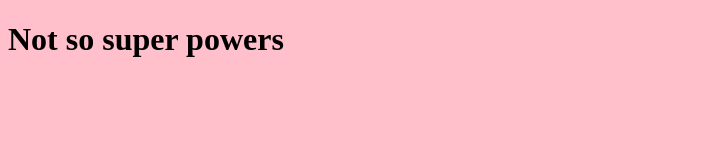
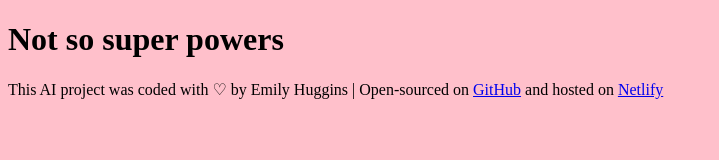
Before and after one commit to emilyrh/ai-superpower, a plain HTML site: page index.html in a window 1280 px wide. Shown: the whole page, without its empty margins (0-719 px from the left). Drawn offline with Linux system fonts and the light colour scheme.

Commit message:
Added footer with links

```diff
--- a/index.html
+++ b/index.html
@@ -8,6 +8,16 @@
   </head>
   <body>
     <h1>Not so super powers</h1>
+    <footer>
+      This AI project was coded with ♡ by Emily Huggins | Open-sourced on
+      <a href="https://github.com/emilyrh/ai-superpower" target="_blank"
+        >GitHub</a
+      >
+      and hosted on
+      <a href="https://jade-cajeta-39a77e.netlify.app" target="_blank"
+        >Netlify</a
+      >
+    </footer>
     <script src="src/index.js"></script>
   </body>
 </html>
```
